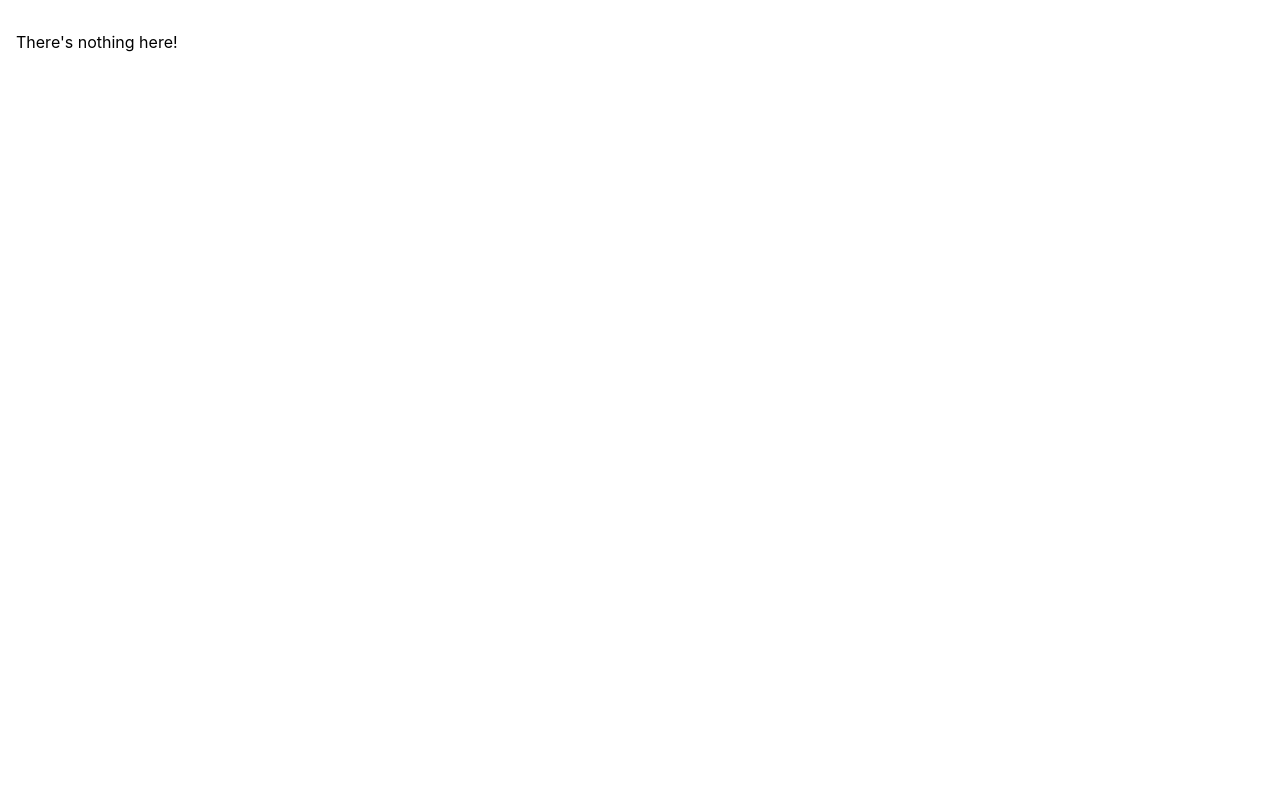
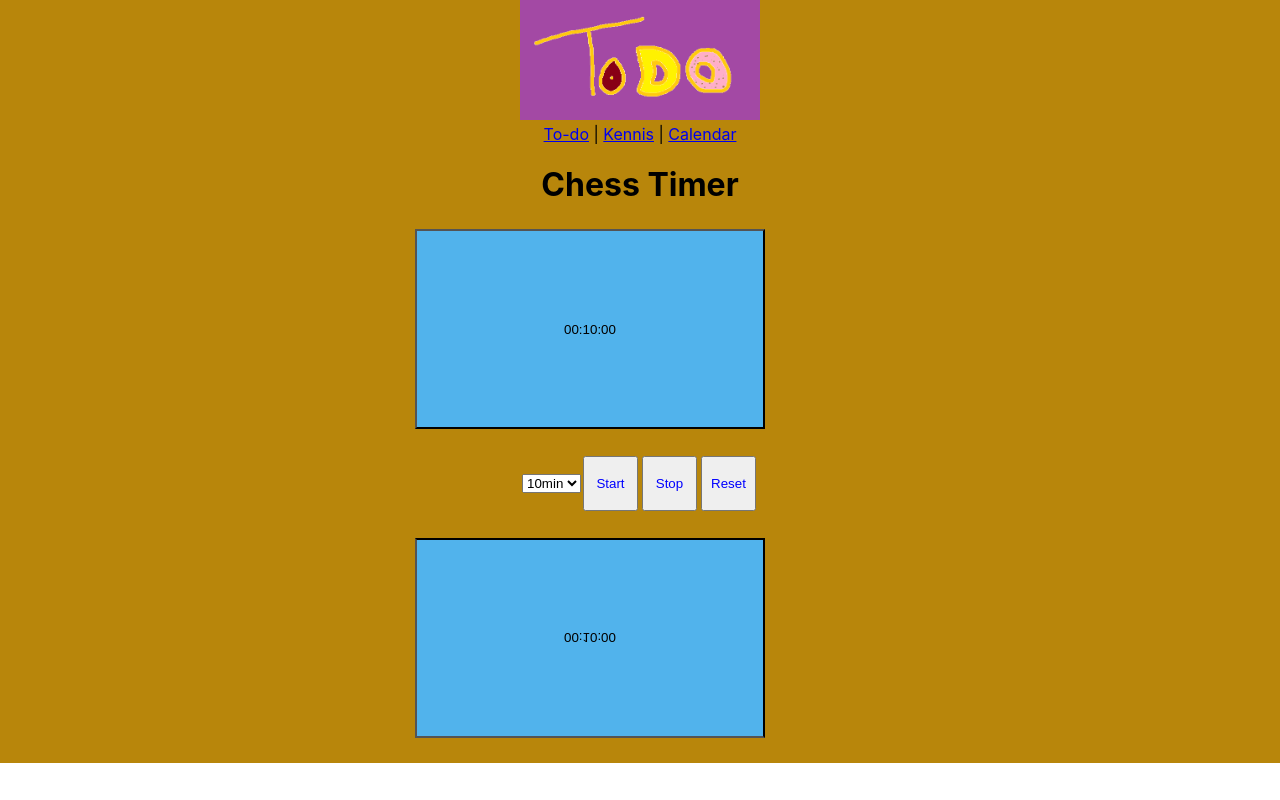
Before and after one commit to BovenkampB/ToDoList, a React app in the folder client/: page /chess in a window 1280 px wide. Built offline with nearby package versions, Linux system fonts and the light colour scheme.

Commit message:
added chess page

```diff
--- /dev/null
+++ b/client/src/components/css/Chess.css
@@ -0,0 +1,43 @@
+.container {
+  display: grid;
+  grid-template-columns: 15rem 15rem 15rem;
+  grid-gap: 3rem;
+  grid-auto-flow: row;
+  text-align: center;
+  height: 10rem;
+}
+
+.ChessTimer {
+  min-width: 500px;
+  min-height: 500px;
+}
+
+.timer {
+  height: 200px;
+  width: 350px;
+  margin: 25px;
+  background-color: rgb(81, 179, 236);
+  color: black;
+  display: block;
+
+}
+
+#timerBlack {
+  -webkit-transform: rotateX(180deg);
+  transform: rotateX(180deg);
+}
+
+.controlButton {
+  height: 55px;
+  width: 55px;
+  margin: 2px;
+  color: blue;
+  display: inline-block;
+}
+
+button:disabled,
+button[disabled] {
+  border: 1px solid #999999;
+  background-color: rgb(13, 13, 131);
+  color: #666666;
+}
--- /dev/null
+++ b/client/src/components/js/ChessTimer.js
@@ -0,0 +1,118 @@
+import React, { Component } from 'react';
+import './../css/Chess.css';
+
+const minuteInSec = 60;
+const tenMins = minuteInSec * 10;
+const fiveMins = minuteInSec * 5;
+const thirtyMins = minuteInSec * 30;
+const start = document.getElementById('startTime');
+
+class ChessTimer extends Component {
+    constructor(props) {
+        super(props);
+        this.state = { timer1: tenMins, timer2: tenMins, turn: true, startTime: tenMins };
+        this.onStart = this.onStart.bind(this)
+        this.timer = this.timer.bind(this)
+        this.onPause = this.onPause.bind(this)
+        this.onChange = this.onChange.bind(this)
+        // this.onReset = this.onReset.bind(this)
+        // this.switchTimer = this.switchTimer.bind(this)
+        // this.formatTimer = this.formatTimer.bind(this)
+
+    }
+
+    onStart() {
+        this.setState((state) => {
+            if (this.state.turn) {
+                return { timer1: this.state.timer1 - 1 }
+            }
+            return { timer2: this.state.timer2 - 1 }
+
+        });
+    }
+
+    timer = () => {
+        this.f = setInterval(this.onStart, 1000);
+        document.getElementById("startBtn").disabled = true;
+    }
+
+    onPause = () => {
+        clearInterval(this.f);
+        document.getElementById("startBtn").disabled = false;
+    }
+
+    onReset = () => {
+        clearInterval(this.f);
+        this.setState({ timer1: this.state.startTime })
+        this.setState({ timer2: this.state.startTime })
+        document.getElementById("startBtn").disabled = false;
+    }
+
+    switchTimer = () => {
+        document.getElementById("timerWhite").disabled = this.state.turn;
+        document.getElementById("timerBlack").disabled = !this.state.turn;
+
+        this.setState({
+            turn: !this.state.turn
+        });
+
+        // TODO: set active timer to opponent
+    }
+
+    formatTimer = (seconds) => {
+        var timer1 = new Date(null);
+        timer1.setSeconds(seconds); // specify value for SECONDS here
+        return timer1.toISOString().substr(11, 8);
+    }
+
+    selectStartTime = () => {
+        this.setState({
+            startTime: fiveMins
+        })
+    }
+
+    onChange = () => {
+        this.setState({
+            startTime: document.getElementById('startTime').value,
+            timer1: document.getElementById('startTime').value,
+            timer2: document.getElementById('startTime').value
+        });
+    }
+
+
+    render() {
+        return (
+            <div className='ChessTimer'>
+                <h1>Chess Timer</h1>
+                <button className='timer' id='timerWhite' onClick={this.switchTimer}>{this.formatTimer(this.state.timer1)}</button>
+
+                <select id="startTime" onInput={this.onChange} >
+                    <option value="60">
+                        1min
+                    </option>
+                    <option value={3 * 60}>
+                        3min
+                    </option>
+                    <option value={5 * 60}>
+                        5min
+                    </option>
+                    <option value={10 * 60} selected>
+                        10min
+                    </option>
+                    <option value={30 * 60}>
+                        30min
+                    </option>
+                </select>
+
+                <button className='controlButton' id='startBtn' onClick={this.timer}>Start</button>
+                <button className='controlButton' onClick={this.onPause}>Stop</button>
+                <button className='controlButton' onClick={this.onReset}>Reset</button>
+                <button className='timer' id='timerBlack' onClick={this.switchTimer}>{this.formatTimer(this.state.timer2)}</button>
+            </div>
+        );
+    }
+
+
+}
+
+export default ChessTimer;
--- a/client/src/components/js/KennisbankPage.js
+++ b/client/src/components/js/KennisbankPage.js
@@ -6,19 +6,23 @@ import { Link } from 'react-router-dom';
 import dronePic from './../img/drone-logo.png';
 import frontendPic from './../img/frontend-logo.png';
 import printerPic from './../img/printer-logo.png';
+import chessPic from './../img/chess-logo.jpg';
 
 const droneSubject = [];
-droneSubject["link"] = <Link to="/drone"><img src={dronePic} className="subject-logo" alt="Drone link" /></Link>; //link to page for subject
+droneSubject["link"] = <Link to="/drone"><img src={dronePic} className="subject-logo" alt="Drone" /></Link>; //link to page for subject
 
 const printerSubject = [];
-printerSubject["link"] = <Link to="/drone"><img src={printerPic} className="subject-logo" alt="Drone link" /></Link>; //link to page for subject
+printerSubject["link"] = <Link to="/drone"><img src={printerPic} className="subject-logo" alt="Drone" /></Link>; //link to page for subject
 
 const frontendSubject = [];
-frontendSubject["link"] = <Link to="/drone"><img src={frontendPic} className="subject-logo" alt="Drone link" /></Link>; //link to page for subject
+frontendSubject["link"] = <Link to="/drone"><img src={frontendPic} className="subject-logo" alt="Drone" /></Link>; //link to page for subject
+
+const chessSubject = [];
+chessSubject["link"] = <Link to="/chess"><img src={chessPic} className="subject-logo" alt="Chess" /></Link>; //link to page for subject
 
 const subjects = [];
 
-subjects.push(droneSubject, printerSubject, frontendSubject);
+subjects.push(droneSubject, printerSubject, frontendSubject, chessSubject);
 
 
 class KennisbankPage extends Component {
--- a/client/src/index.js
+++ b/client/src/index.js
@@ -11,6 +11,7 @@ import {
 import Calendar from './components/js/CalendarPage';
 import Kennisbank from './components/js/KennisbankPage';
 import DroneSubjectPage from './components/js/DroneSubjectPage';
+import ChessPage from './pages/ChessPage';
 
 
 const root = ReactDOM.createRoot(document.getElementById('root'));
@@ -24,6 +25,7 @@ root.render(
         <Route path="drone" element={<DroneSubjectPage />} />
         <Route path="3dPrinter" element={<Kennisbank />} />
         <Route path="frontend" element={<Kennisbank />} />
+        <Route path="chess" element={<ChessPage />} />
         <Route
           path="*"
           element={
--- /dev/null
+++ b/client/src/pages/ChessPage.js
@@ -0,0 +1,21 @@
+import React, { Component } from 'react';
+import Nav from '../components/js/NavHeader';
+import './../components/css/DronePage.css';
+import ChessTimer from './../components/js/ChessTimer';
+
+class ChessPage extends Component {
+    constructor(props) {
+        super(props);
+    }
+
+    render() {
+        return (
+            <div className='main'>
+                <Nav />
+                <ChessTimer />
+            </div>
+        )
+    }
+}
+
+export default ChessPage;
```
Also changed, not shown: client/src/components/img/chess-logo.jpg (added).
